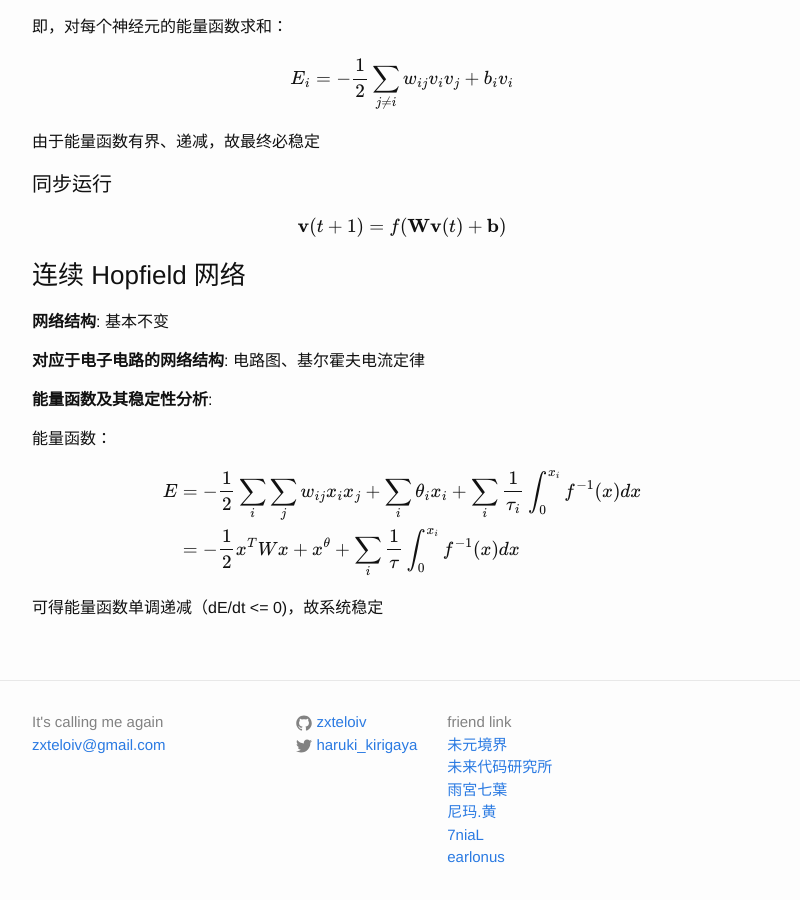
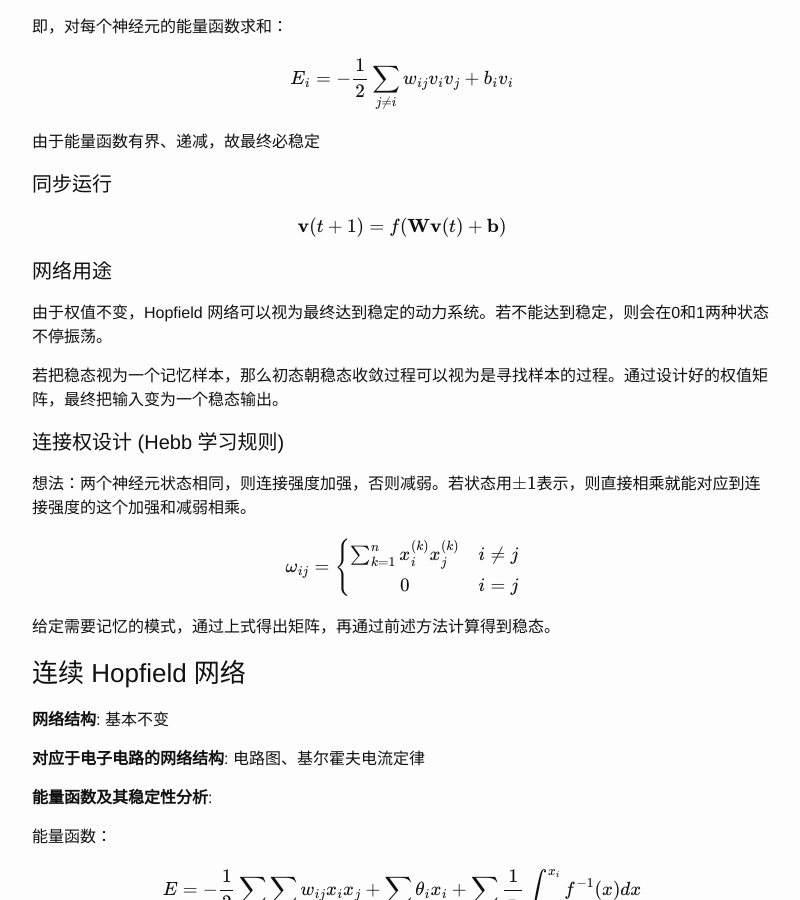
Before and after one commit to zxteloiv/zxteloiv.github.io, a Jekyll site: the page built from _posts/2015-11-17-hopfield-network-review.md, in a window 1280 px wide and 900 px high, scrolled down 793 px. Shown: the whole window, without its empty margins (238-1038 px from the left). Built offline with Jekyll 4.4.1, drawn with Linux system fonts in a browser that asks for light colours; formulas are drawn with MathJax 3; comment, search, counter and statistics services are not loaded.

Commit message:
add hebb learning rules for discrete hopfield network

```diff
--- a/_posts/2015-11-17-hopfield-network-review.md
+++ b/_posts/2015-11-17-hopfield-network-review.md
@@ -53,10 +53,27 @@ $$
 #### 同步运行
 
 $$
+\mathbf v(t+1) = f(\mathbf W \mathbf v(t) + \mathbf b)
+$$
 
-\mathbf v(t+1) = f(\mathbf W \mathbf v(t) + \mathbf b)
+#### 网络用途
+
+由于权值不变，Hopfield 网络可以视为最终达到稳定的动力系统。若不能达到稳定，则会在0和1两种状态不停振荡。
+
+若把稳态视为一个记忆样本，那么初态朝稳态收敛过程可以视为是寻找样本的过程。通过设计好的权值矩阵，最终把输入变为一个稳态输出。
+
+#### 连接权设计 (Hebb 学习规则)
+
+想法：两个神经元状态相同，则连接强度加强，否则减弱。若状态用$$\pm1$$表示，则直接相乘就能对应到连接强度的这个加强和减弱相乘。
 
 $$
+\omega_{ij}=\left\{\begin{matrix}
+\sum_{k=1}^{n} x_i^{(k)}x_j^{(k)} & i\ne j \\
+0 &  i = j
+\end{matrix}\right.
+$$
+
+给定需要记忆的模式，通过上式得出矩阵，再通过前述方法计算得到稳态。
 
 ### 连续 Hopfield 网络
 
```
